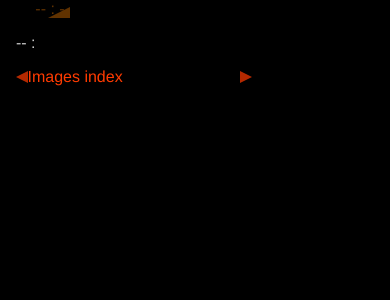
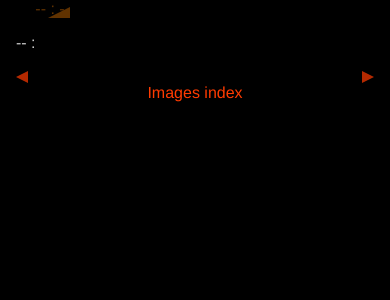
Before and after one commit to jkbockstael/elite-gallery, a PHP site: page / in a window 390 px wide. Shown: the top 300 px of the page. Run offline with PHP 8.4, Linux system fonts and the light colour scheme; data that the repository does not hold is empty; some libraries are stand-ins or nearby versions.

Commit message:
fix mobile links layout using flex goodness

```diff
--- a/index.php
+++ b/index.php
@@ -132,7 +132,7 @@ function display_image($filename) {
 	// Link to previous image
 	if ($current_picture_index !== 0) {
 		$link_to_previous = link_to_picture($picture_files[$current_picture_index - 1], false);
-		$links .= "<span id=\"image_link_previous\">" . $link_to_previous . "</span>\n\t";
+		$links .= "<span id=\"image_link_previous\" class\"image_link\">" . $link_to_previous . "</span>\n\t";
 	} else {
 		$links .= "<span>&nbsp;</span>";
 	}
@@ -142,7 +142,7 @@ function display_image($filename) {
 	// Links to next image
 	if ($current_picture_index !== count($picture_files) - 1) {
 		$link_to_next = link_to_picture($picture_files[$current_picture_index + 1], false);
-		$links .= "<span id=\"image_link_next\">" . $link_to_next . "</span>\n\t";
+		$links .= "<span id=\"image_link_next\" class\"image_link\">" . $link_to_next . "</span>\n\t";
 	} else {
 		$links .= "<span>&nbsp;</span>";
 	}
@@ -271,10 +271,48 @@ function route_request($request) {
 		#image_date, #image_name, #image_description, #image_links {
 			margin: 1em;
 		}
+		#image_links {
+			display: -ms-flexbox;
+			display: -webkit-flex;
+			display: flex;
+			 -webkit-flex-wrap: wrap;
+			-ms-flex-wrap: wrap;
+			flex-wrap: wrap;
+		}
 		#image_links span {
-			width: 33%;
+			-webkit-flex: 1 1 33%;
+			-ms-flex: 1 1 33%;
+			flex: 1 1 33%;
 			position: relative;
-			float: left;
+		}
+		@media (max-width: 640px) {
+			#image_links .image_link {
+				-webkit-flex: 1 0 50%;
+				-ms-flex: 1 0 50%;
+				flex: 1 0 50%;
+			}
+			#image_links #image_link_previous {
+				 -webkit-order: 1;
+				-ms-flex-order: 1;
+				order: 1;
+			}
+			#image_links #image_link_index {
+				-webkit-flex: 1 0 100%;
+				-ms-flex: 1 0 100%;
+				flex: 1 0 100%;
+				 -webkit-order: 3;
+				-ms-flex-order: 3;
+				order: 3;
+				margin-top: 1em;
+				text-align: center;
+			}
+			#image_links #image_link_next {
+				-webkit-order: 2;
+				-ms-flex-order: 2;
+				order: 2;
+				text-align: right;
+				padding-right: 1em;
+			}
 		}
 		#image_link_previous {
 			padding-left: 1em;
```
